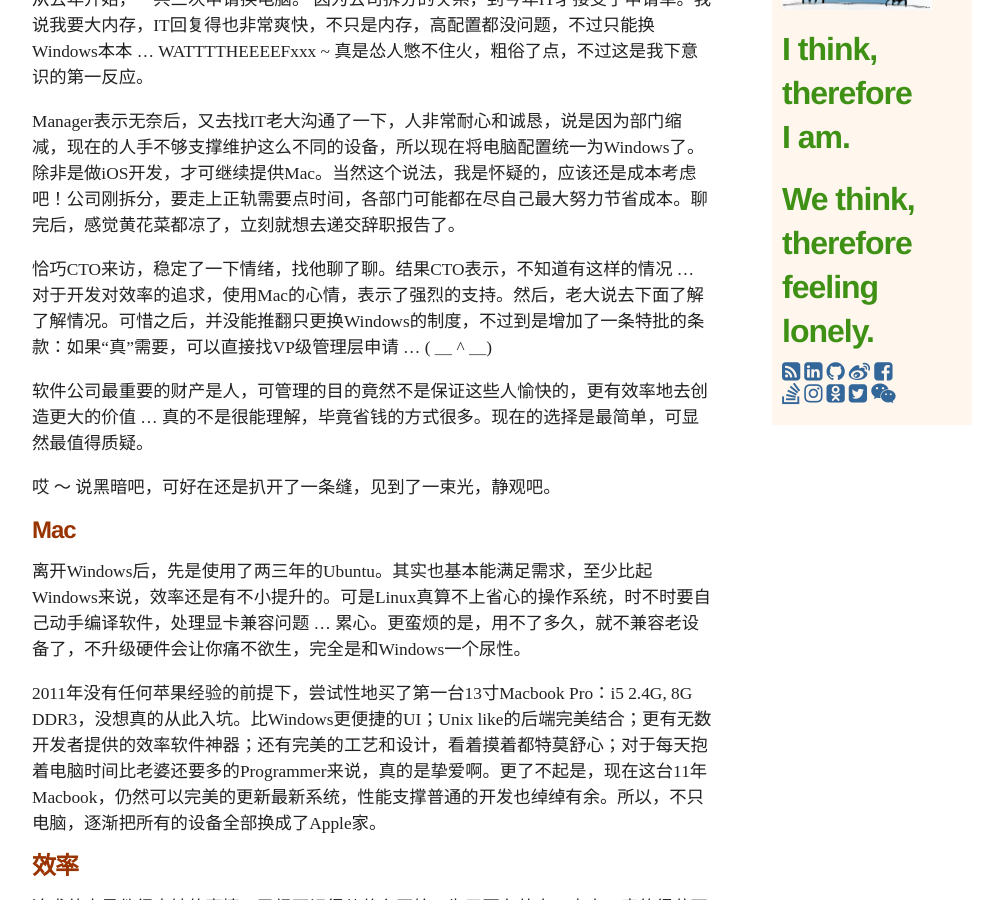
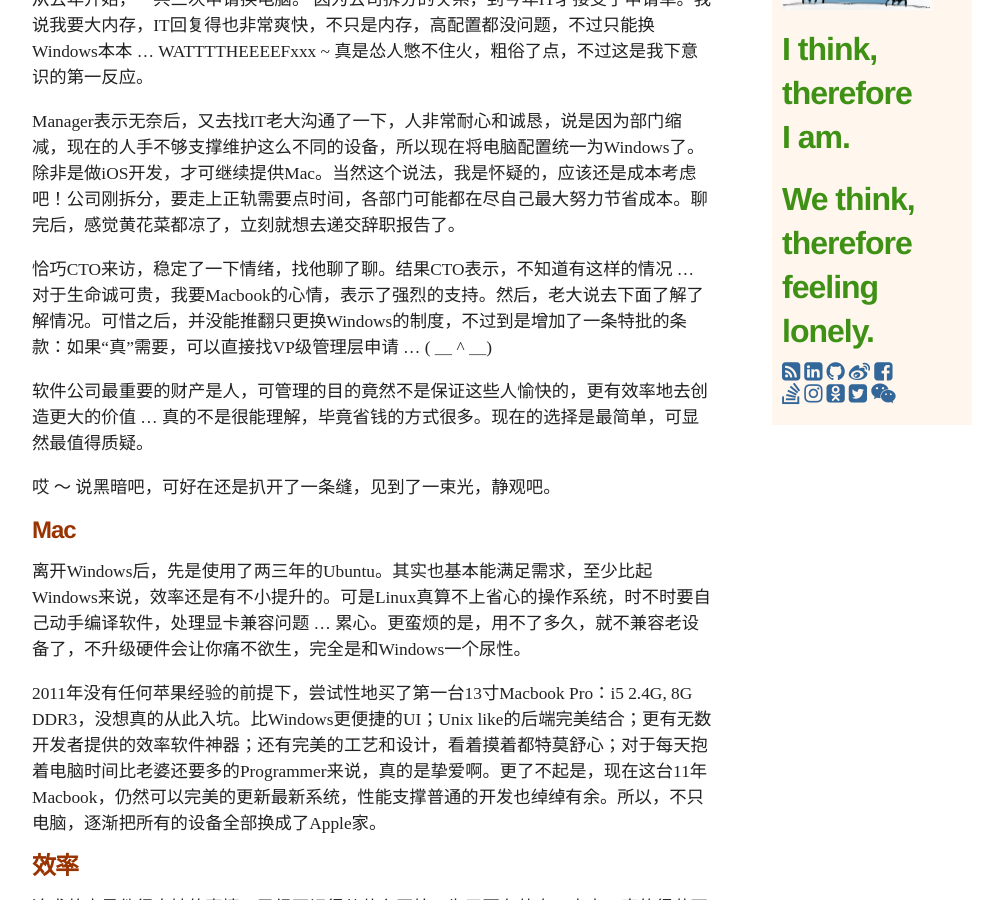
Before and after one commit to villim/villim.github.io, a Jekyll site: the page built from _posts/2018-04-28-macbook-pro.md, in a window 1280 px wide and 900 px high, scrolled down 369 px. Shown: the whole window, without its empty margins (143-1146 px from the left). Built offline with Jekyll 4.4.1, drawn with Linux system fonts in a browser that asks for light colours.

Commit message:
update blog

```diff
--- a/_posts/2018-04-28-macbook-pro.md
+++ b/_posts/2018-04-28-macbook-pro.md
@@ -11,7 +11,7 @@
 
 Manager表示无奈后，又去找IT老大沟通了一下，人非常耐心和诚恳，说是因为部门缩减，现在的人手不够支撑维护这么不同的设备，所以现在将电脑配置统一为Windows了。除非是做iOS开发，才可继续提供Mac。当然这个说法，我是怀疑的，应该还是成本考虑吧！公司刚拆分，要走上正轨需要点时间，各部门可能都在尽自己最大努力节省成本。聊完后，感觉黄花菜都凉了，立刻就想去递交辞职报告了。
 
-恰巧CTO来访，稳定了一下情绪，找他聊了聊。结果CTO表示，不知道有这样的情况 ... 对于开发对效率的追求，使用Mac的心情，表示了强烈的支持。然后，老大说去下面了解了解情况。可惜之后，并没能推翻只更换Windows的制度，不过到是增加了一条特批的条款：如果“真”需要，可以直接找VP级管理层申请 ... ( ＿ ^ ＿)
+恰巧CTO来访，稳定了一下情绪，找他聊了聊。结果CTO表示，不知道有这样的情况 ... 对于生命诚可贵，我要Macbook的心情，表示了强烈的支持。然后，老大说去下面了解了解情况。可惜之后，并没能推翻只更换Windows的制度，不过到是增加了一条特批的条款：如果“真”需要，可以直接找VP级管理层申请 ... ( ＿ ^ ＿)
 
 软件公司最重要的财产是人，可管理的目的竟然不是保证这些人愉快的，更有效率地去创造更大的价值 ... 真的不是很能理解，毕竟省钱的方式很多。现在的选择是最简单，可显然最值得质疑。
 
```
